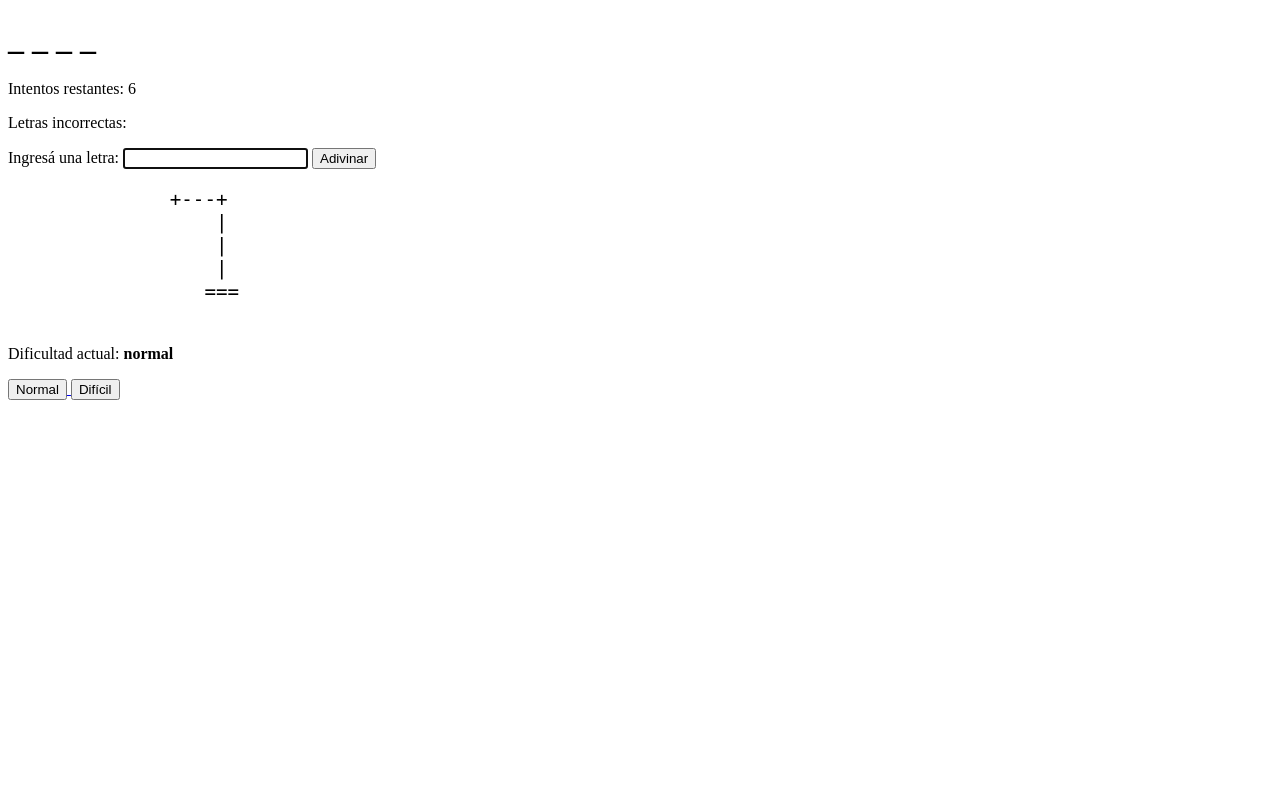
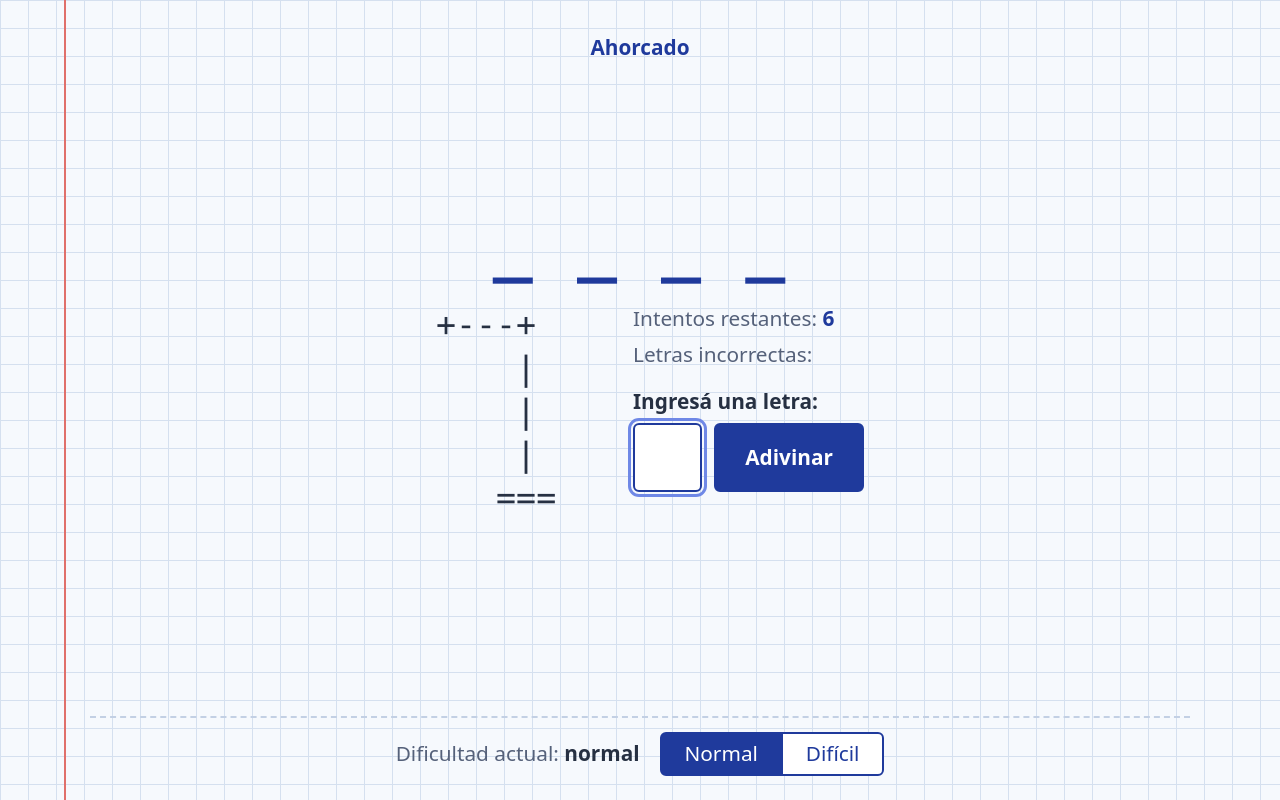
Before and after one commit to tinchodimarco/Juego-del-Ahorcado, a Flask app: page / in a window 1280 px wide. Run offline with Flask 3, Linux system fonts and the light colour scheme.

Commit message:
Cambios interfaz

```diff
--- /dev/null
+++ b/Static/style.css
@@ -0,0 +1,262 @@
+/* Ahorcado: se juega en una hoja cuadriculada, con birome azul y margen rojo.
+   La hoja ocupa toda la ventana y todo escala con su tamaño. */
+
+:root {
+  --papel: #f6f9fd;
+  --cuadricula: #d5e0ef;
+  --borde: #c3d0e4;
+  --margen: #e0706b;
+  --tinta: #1f3a9c;
+  --tinta-fuerte: #172d7d;
+  --lapiz: #263042;
+  --suave: #55617a;
+  --error: #b3302f;
+  --resaltador: #fff0a0;
+  --mono: ui-monospace, "SF Mono", "Cascadia Mono", Menlo, Consolas, "Liberation Mono", monospace;
+  --texto: system-ui, -apple-system, "Segoe UI", Roboto, "Helvetica Neue", sans-serif;
+
+  --sangria: clamp(46px, 7vw, 120px);          /* espacio a la izquierda del margen rojo */
+  --control: clamp(52px, 5.4vw, 96px);          /* alto de input y botones */
+  --base: clamp(1rem, 0.9rem + 0.5vw, 1.8rem);  /* tamaño de texto del panel */
+}
+
+* { box-sizing: border-box; }
+
+html { background: var(--papel); }
+
+body {
+  margin: 0;
+  min-height: 100vh;
+  min-height: 100dvh;
+  font: 1rem/1.5 var(--texto);
+  color: var(--lapiz);
+}
+
+/* La hoja: cuadrícula de 28px, línea roja de margen, ocupa toda la ventana */
+.hoja {
+  position: relative;
+  display: flex;
+  flex-direction: column;
+  min-height: 100vh;
+  min-height: 100dvh;
+  padding: clamp(20px, 4vh, 48px) var(--sangria) clamp(20px, 3vh, 36px);
+  background-color: var(--papel);
+  background-image:
+    linear-gradient(var(--cuadricula) 1px, transparent 1px),
+    linear-gradient(90deg, var(--cuadricula) 1px, transparent 1px);
+  background-size: 28px 28px;
+}
+
+.hoja::before {
+  content: "";
+  position: absolute;
+  top: 0;
+  bottom: 0;
+  left: calc(var(--sangria) - 26px);
+  width: 2px;
+  background: var(--margen);
+}
+
+/* El contenido queda apoyado en el margen rojo, como si se escribiera en la hoja */
+.contenido {
+  flex: 1;
+  display: flex;
+  flex-direction: column;
+  width: 100%;
+  max-width: 1500px;
+  margin: 0 auto;
+}
+
+.marca {
+  margin: 0 0 clamp(8px, 2vh, 28px);
+  text-align: center;
+  font-weight: 700;
+  font-size: var(--base);
+  color: var(--tinta);
+}
+
+/* La palabra: lo que se completa a lápiz sobre la hoja */
+.hoja h1[data-testid="word"] {
+  margin: auto 0 clamp(8px, 2vh, 24px); /* el margen automático centra palabra y tablero en vertical */
+  font: 700 clamp(1.8rem, 5.2vw, 5.5rem)/1.25 var(--mono);
+  letter-spacing: 0.03em;
+  color: var(--tinta);
+  overflow-wrap: anywhere;
+  text-wrap: balance;
+  text-align: center;
+}
+
+.tablero {
+  display: grid;
+  grid-template-columns: max-content max-content;
+  justify-content: center;
+  gap: 8px clamp(28px, 6vw, 96px);
+  align-items: start;
+  font-size: var(--base);
+}
+
+/* El dibujo llega con ~13 espacios de sangría (la del código fuente):
+   se compensan en "ch" para que quede pegado al borde izquierdo. */
+.dibujo { overflow: hidden; }
+
+.dibujo pre {
+  margin: 0 0 0 -13ch;
+  font: clamp(1.1rem, 2.6vw, 3.4rem)/1.3 var(--mono);
+  color: var(--lapiz);
+}
+
+.panel { min-width: 0; }
+
+.dato {
+  margin: 0 0 4px;
+  color: var(--suave);
+}
+
+.dato span {
+  font-weight: 700;
+  color: var(--tinta);
+}
+
+.dato span[data-testid="letras-incorrectas"] {
+  color: var(--error);
+  letter-spacing: 0.18em;
+}
+
+/* Fin de partida: sello de corrección */
+.sello {
+  display: inline-block;
+  margin: 14px 0 6px;
+  padding: 0.1em 0.6em;
+  font-size: clamp(1.5rem, 2.8vw, 3.2rem);
+  font-weight: 800;
+  border: 3px solid currentColor;
+  border-radius: 6px;
+  transform: rotate(-2deg);
+  animation: sellar 0.18s ease-out;
+}
+
+.sello.gano { color: var(--tinta); }
+.sello.perdio { color: var(--error); }
+
+@keyframes sellar {
+  from { transform: rotate(-6deg) scale(1.25); opacity: 0; }
+  to { transform: rotate(-2deg) scale(1); opacity: 1; }
+}
+
+/* Avisos: resaltador amarillo */
+.aviso {
+  display: inline-block;
+  margin: 12px 0 0;
+  padding: 0.25em 0.6em;
+  background: var(--resaltador);
+  color: var(--lapiz);
+  border-radius: 3px;
+}
+
+.formulario { margin-top: 16px; }
+
+.formulario label {
+  display: block;
+  margin-bottom: 6px;
+  font-weight: 600;
+}
+
+.fila {
+  display: flex;
+  gap: 12px;
+  align-items: stretch;
+}
+
+input[name="letra"] {
+  width: var(--control);
+  height: var(--control);
+  padding: 0;
+  text-align: center;
+  text-transform: uppercase;
+  font: 600 clamp(1.7rem, 2.8vw, 3.2rem)/1 var(--mono);
+  color: var(--tinta-fuerte);
+  background: #fff;
+  border: 2px solid var(--tinta);
+  border-radius: 6px;
+}
+
+button {
+  font: inherit;
+  cursor: pointer;
+}
+
+.fila button,
+.btn-reiniciar {
+  min-height: var(--control);
+  padding: 0 1.4em;
+  font-weight: 700;
+  border-radius: 6px;
+}
+
+.fila button {
+  color: #fff;
+  background: var(--tinta);
+  border: 2px solid var(--tinta);
+}
+
+.fila button:hover { background: var(--tinta-fuerte); border-color: var(--tinta-fuerte); }
+
+.acciones-fin-juego { margin-top: 14px; }
+
+.btn-reiniciar {
+  color: var(--tinta);
+  background: #fff;
+  border: 2px solid var(--tinta);
+}
+
+.btn-reiniciar:hover { background: var(--tinta); color: #fff; }
+
+/* Dificultad: control segmentado, siempre al pie de la pantalla */
+.dificultad {
+  margin-top: 28px;
+  padding-top: 14px;
+  border-top: 2px dashed var(--borde);
+  display: flex;
+  flex-wrap: wrap;
+  gap: 8px 20px;
+  align-items: center;
+  justify-content: center;
+  font-size: var(--base);
+}
+
+.contenido > .tablero { margin-bottom: auto; }
+
+.dificultad p { margin: 0; color: var(--suave); }
+.dificultad strong { color: var(--lapiz); }
+.opciones { display: flex; }
+.opciones a { display: block; text-decoration: none; }
+
+.opcion {
+  min-height: 44px;
+  padding: 0 1.1em;
+  color: var(--tinta);
+  background: #fff;
+  border: 2px solid var(--tinta);
+}
+
+.opciones a:first-child .opcion { border-radius: 6px 0 0 6px; }
+.opciones a:last-child .opcion { border-radius: 0 6px 6px 0; margin-left: -2px; }
+.opcion:hover { background: #e8eefc; }
+.opcion.activa { color: #fff; background: var(--tinta); }
+
+:focus-visible {
+  outline: 3px solid #6f88e6;
+  outline-offset: 2px;
+}
+
+@media (max-width: 640px) {
+  .hoja::before { left: calc(var(--sangria) - 16px); }
+  .tablero { grid-template-columns: 1fr; justify-items: center; gap: 4px; }
+  .dibujo pre { font-size: 1rem; }
+  .panel { text-align: center; }
+  .fila { justify-content: center; }
+}
+
+@media (prefers-reduced-motion: reduce) {
+  .sello { animation: none; }
+}
--- a/templates/index.html
+++ b/templates/index.html
@@ -3,57 +3,70 @@
 
 <head>
   <meta charset="UTF-8">
+  <meta name="viewport" content="width=device-width, initial-scale=1">
   <title>Juego del Ahorcado</title>
+  <link rel="stylesheet" href="{{ url_for('static', filename='style.css') }}">
 </head>
 
 <body>
+  <main class="hoja">
+   <div class="contenido">
+    <p class="marca">Ahorcado</p>
+
     <!-- Acá Flask inyecta la palabra enmascarada -->
     <h1 data-testid="word">{{ palabra }}</h1>
 
+    <div class="tablero">
+      <div class="dibujo" data-testid="ahorcado-dibujo">
+        <pre>{{ juego.obtener_dibujo() }}</pre>
+      </div>
+
+      <div class="panel">
         <!-- Contador de intentos agregados para HU-03 -->
-  <p>Intentos restantes: <span data-testid="intentos">{{ intentos }}</span></p>
-  <p>Letras incorrectas: <span data-testid="letras-incorrectas">{{ letras_incorrectas }}</span></p>
+        <p class="dato">Intentos restantes: <span data-testid="intentos">{{ intentos }}</span></p>
+        <p class="dato">Letras incorrectas: <span data-testid="letras-incorrectas">{{ letras_incorrectas }}</span></p>
 
         {% if mensaje %}
- <p data-testid="mensaje-estado">{{ mensaje }}</p>
+        <p class="sello {{ 'gano' if juego.esta_ganado() else 'perdio' }}" data-testid="mensaje-estado">{{ mensaje }}</p>
         {% endif %}
 
         {% if aviso %}
-  <p data-testid="aviso">{{ aviso }}</p>
+        <p class="aviso" data-testid="aviso">{{ aviso }}</p>
         {% endif %}
 
-
         <!-- Formulario para enviar la letra por POST -->
-  <form method="POST" action="/">
+        <form method="POST" action="/" class="formulario">
           <label for="letra">Ingresá una letra:</label>
+          <div class="fila">
             <input type="text" id="letra" name="letra" data-testid="letra-input"
               maxlength="1" required autocomplete="off" autofocus>
             <button type="submit" data-testid="adivinar-btn">Adivinar</button>
+          </div>
         </form>
 
         {% if mensaje %}
-  <div class="acciones-fin-juego" style="margin-top: 20px;">
+        <div class="acciones-fin-juego">
           <form action="/reiniciar" method="get">
             <button type="submit" class="btn-reiniciar">Reiniciar partida</button>
           </form>
         </div>
         {% endif %}
-
-  <div data-testid="ahorcado-dibujo">
-    <pre style="font-family: monospace; font-size: 1.2rem; line-height: 1.2;">{{ juego.obtener_dibujo() }}</pre>
+      </div>
     </div>
 
-
-  <div style="margin-bottom: 15px;" data-testid="selector-dificultad">
+    <div class="dificultad" data-testid="selector-dificultad">
       <p>Dificultad actual: <strong>{{ juego.dificultad }}</strong></p>
+      <div class="opciones">
         <a href="/?dificultad=normal">
-        <button type="button" data-testid="btn-normal">Normal</button>
+          <button type="button" class="opcion {{ 'activa' if juego.dificultad == 'normal' }}" data-testid="btn-normal">Normal</button>
         </a>
         <a href="/?dificultad=dificil">
-        <button type="button" data-testid="btn-dificil">Difícil</button>
+          <button type="button" class="opcion {{ 'activa' if juego.dificultad == 'dificil' }}" data-testid="btn-dificil">Difícil</button>
         </a>
       </div>
-
+    </div>
+   </div>
+  </main>
 </body>
 
 </html>
```
Lines whose indentation alone changed are shown as unchanged.
